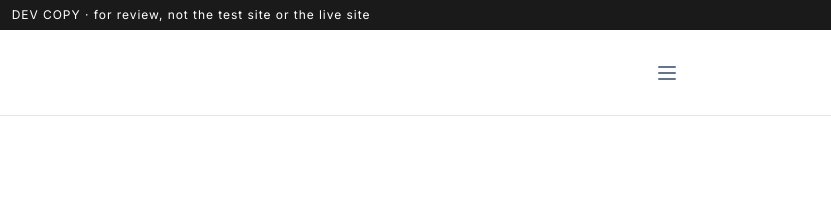
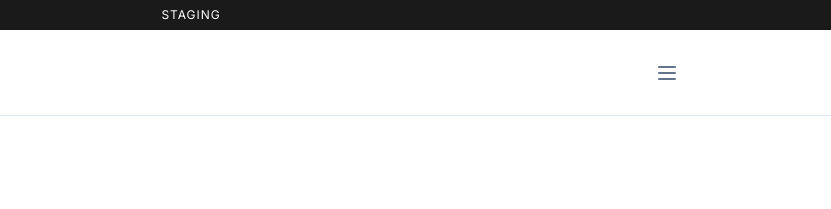
Before and after one commit to JuntoNova/JuntoNova.github.io, a plain HTML site: page index.html in a window 1280 px wide. Shown: the top 209 px of the page, 449-1280 px from the left. Drawn offline with nearby package versions, Linux system fonts and the light colour scheme.

Commit message:
Restore the staging bar on the home page
Co-Authored-By: Claude Opus 5.5 <noreply@anthropic.com>

```diff
--- a/index.html
+++ b/index.html
@@ -78,7 +78,7 @@ body{font-family:Inter,system-ui,sans-serif;color:var(--charcoal);background:#ff
 </head>
 <body>
 <a class="jn-skip" href="#main">Skip to main content</a>
-<div style="background:#1A1A1A;color:#fff;font-size:11px;letter-spacing:.08em;text-align:center;padding:6px 12px">DEV COPY · for review, not the test site or the live site</div>
+<div style="background:#1A1A1A;color:#fff;font-size:11px;letter-spacing:.08em;text-align:center;padding:6px 12px">STAGING</div>
 <header class="jn-header">
 <div class="jn-header__in">
 <a class="jn-brand" href="#about"><img src="jn-header.png" alt="Junto Nova" width="40" height="46"><span>JUNTO NOVA</span></a>
```
